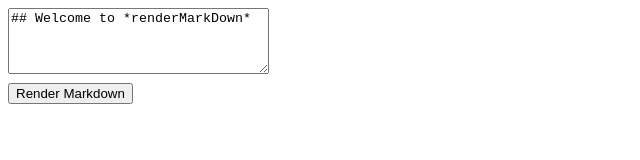
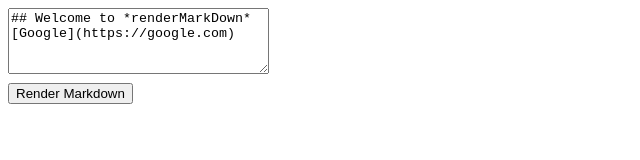
Before and after one commit to Rabindra-pandey/rxp-markdown-wc, a website: page index.html in a window 1280 px wide. Shown: the whole page, without its empty margins (0-640 px from the left). Drawn offline with Linux system fonts and the light colour scheme.

Commit message:
1 file modified

```diff
--- a/index.html
+++ b/index.html
@@ -9,7 +9,9 @@
 
   <body>
     <textarea id="markDownSrc" type="aria" cols="30" rows="4">
-## Welcome to *renderMarkDown*</textarea
+## Welcome to *renderMarkDown*
+[Google](https://google.com)
+</textarea
     >
     <input
       type="button"
```
